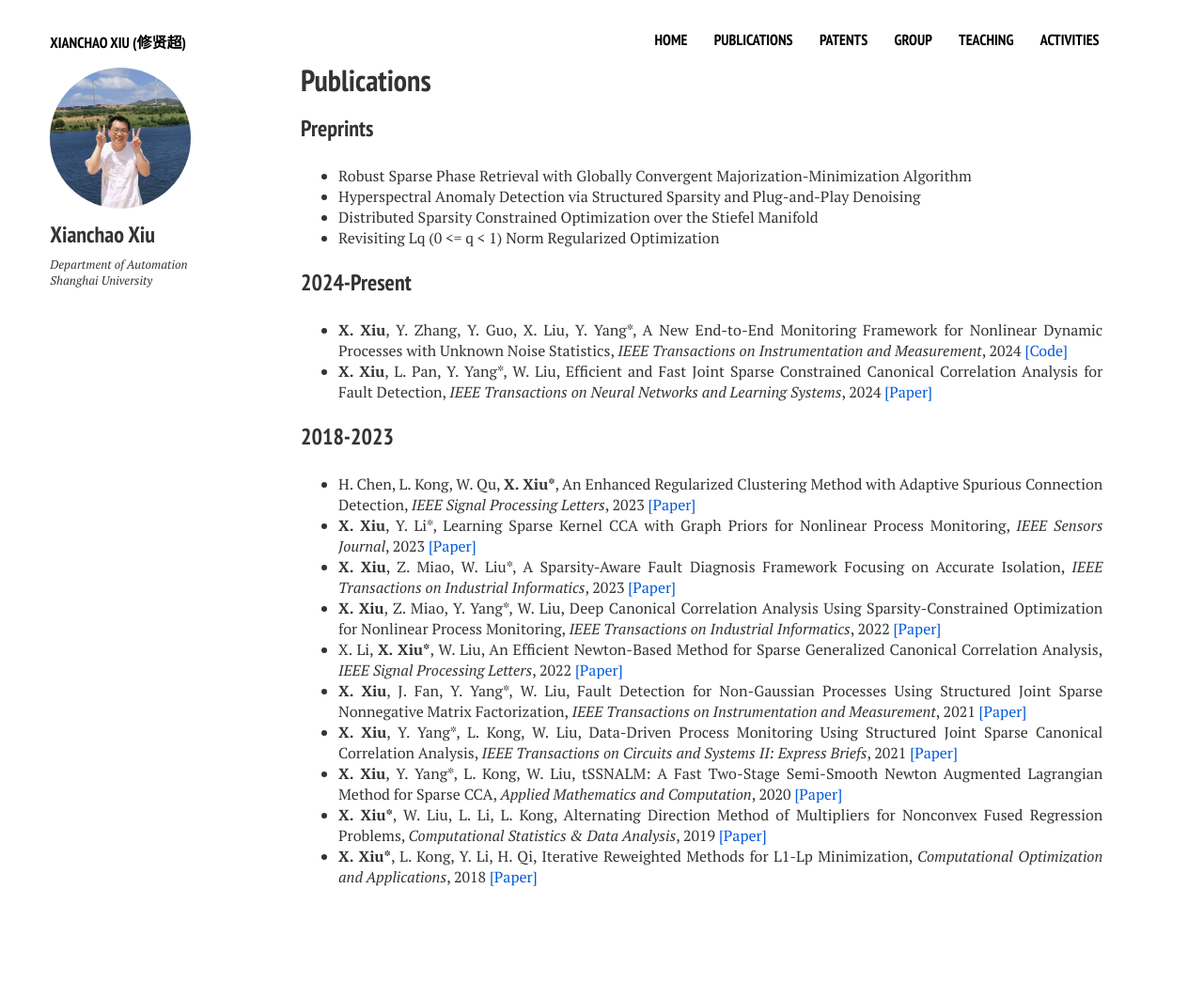
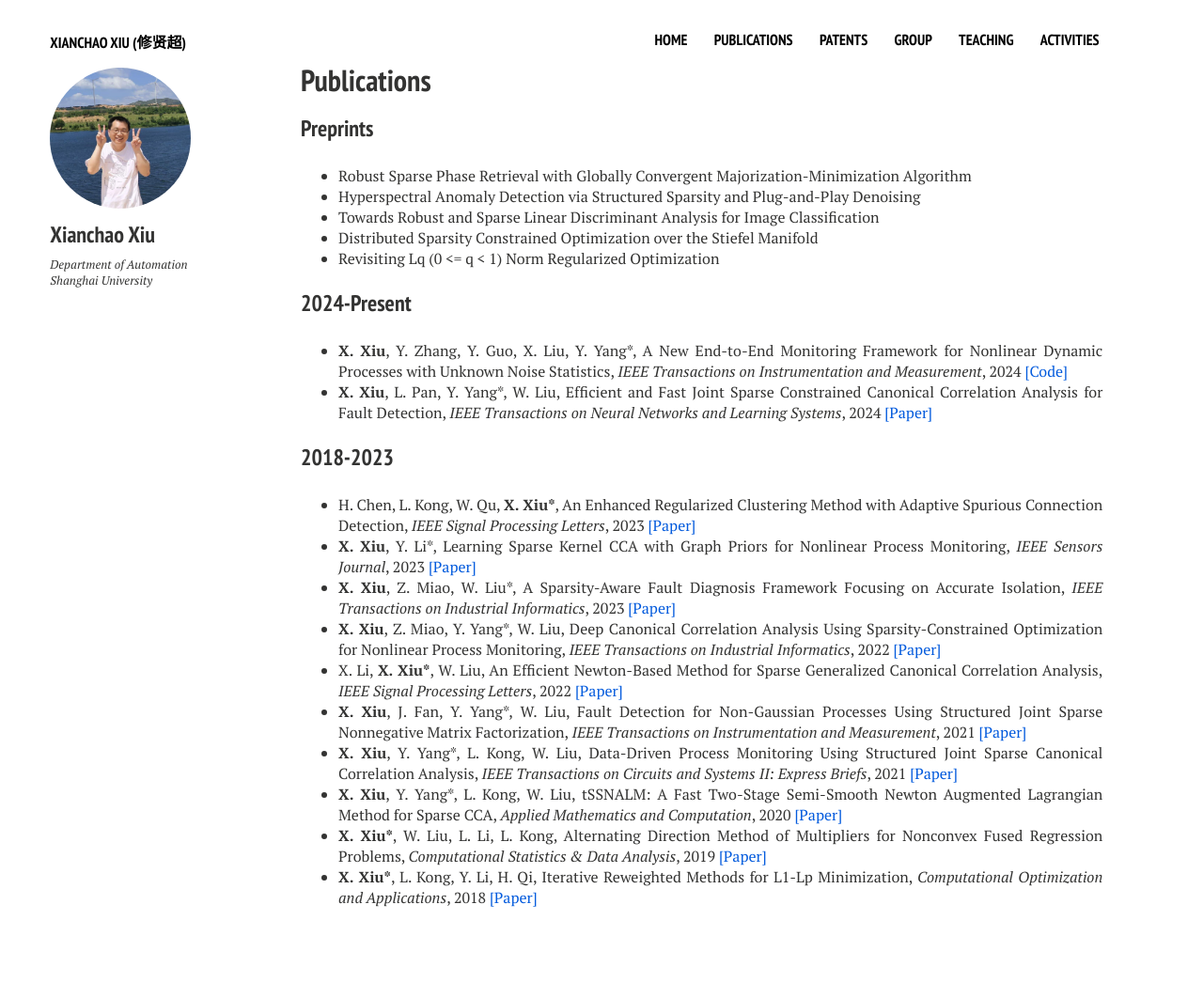
Before and after one commit to xianchaoxiu/xianchaoxiu.github.io, a Jekyll site: the page built from publications/index.md, in a window 1280 px wide. Shown: the whole page at 94% size. Built offline with Jekyll 4.4.1, drawn with Linux system fonts in a browser that asks for light colours; nearby versions of some CDN libraries; before the commit the page ends 1040 px from its top, so only the background shows below that.

Commit message:
Update index.md

```diff
--- a/publications/index.md
+++ b/publications/index.md
@@ -10,6 +10,7 @@ share: false
 ### Preprints
 * Robust Sparse Phase Retrieval with Globally Convergent Majorization-Minimization Algorithm <br>
 * Hyperspectral Anomaly Detection via Structured Sparsity and Plug-and-Play Denoising <br>
+* Towards Robust and Sparse Linear Discriminant Analysis for Image Classification <br>
 * Distributed Sparsity Constrained Optimization over the Stiefel Manifold <br>
 * Revisiting Lq (0 <= q < 1) Norm Regularized Optimization <br>
 
```
